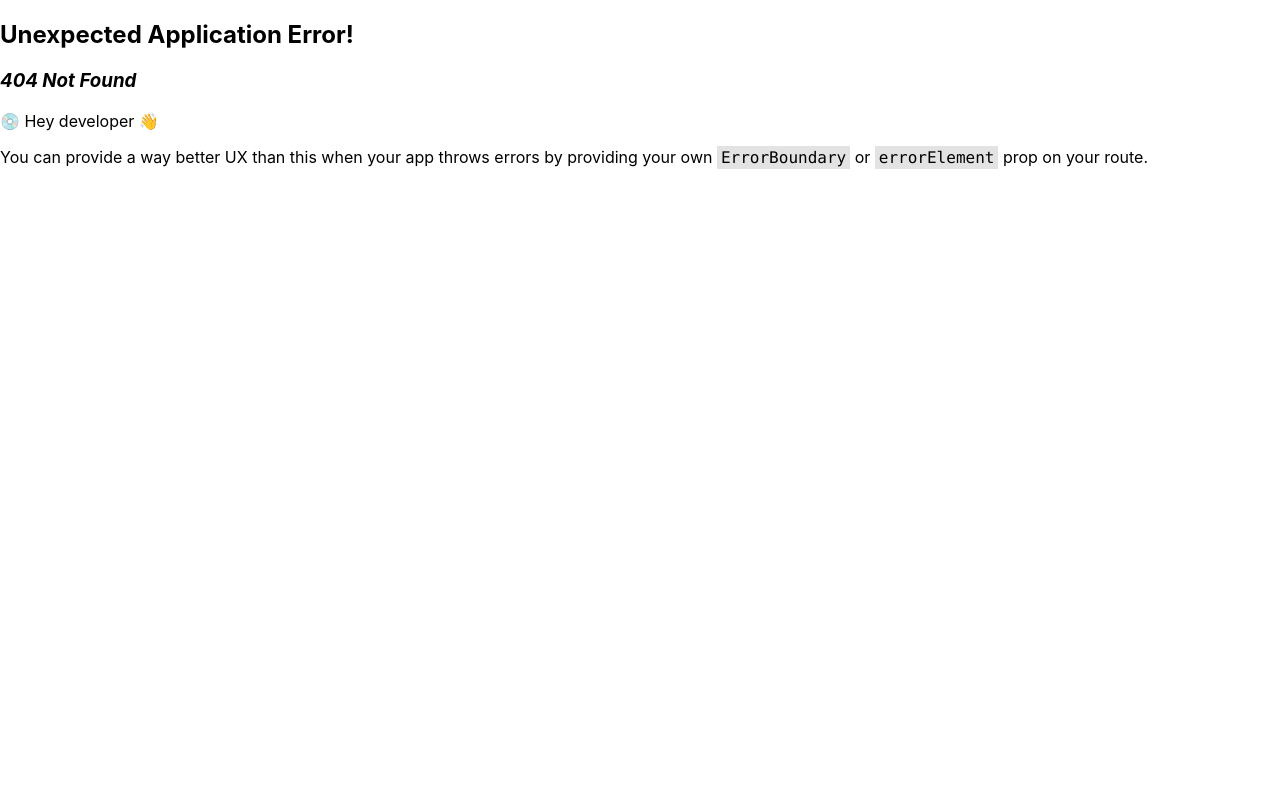
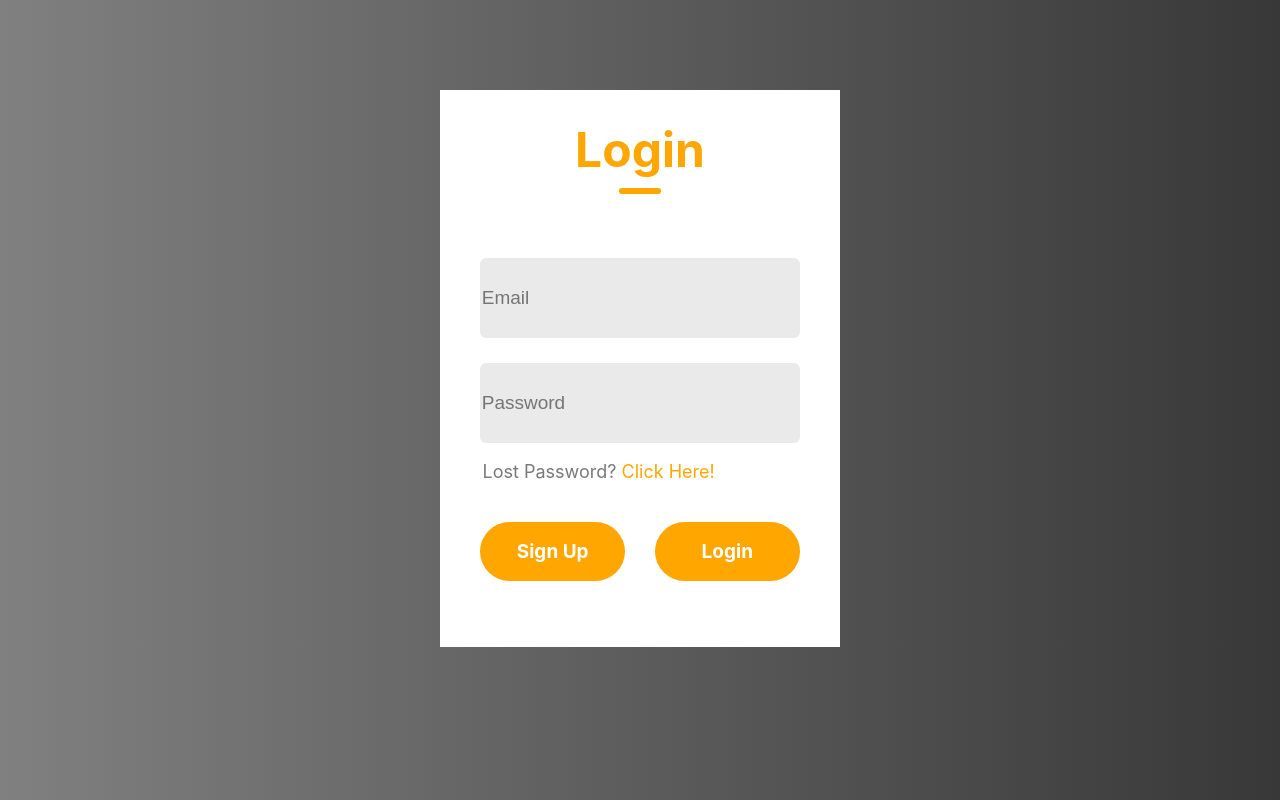
Before and after one commit to Ozzaay/onlineschoolproject, a React (Create React App) app: page /Login in a window 1280 px wide. Before the commit this address had no page. Built offline with nearby package versions, Linux system fonts and the light colour scheme.

Commit message:
Login & signup

```diff
--- a/src/components/links.js
+++ b/src/components/links.js
@@ -8,6 +8,7 @@ function links () {
             <li><Link to="/">app</Link></li>
             <li><Link to="/page1">page1</Link></li>
             <li><Link to="/page2">page2</Link></li>
+            <li><Link to="/Login">Login</Link></li>
         </ul>
         </>
     )
--- a/src/index.css
+++ b/src/index.css
@@ -5,6 +5,7 @@ body {
     sans-serif;
   -webkit-font-smoothing: antialiased;
   -moz-osx-font-smoothing: grayscale;
+  background: linear-gradient(to right, rgb(128, 128, 128), #383838);
 }
 
 code {
--- a/src/navigate.js
+++ b/src/navigate.js
@@ -5,11 +5,13 @@ import React from "react";
 import App from "./App";
 import Page1 from "./pages/page1";
 import Page2 from "./pages/page2";
+import Login from "./pages/Login";
 
 const router = createBrowserRouter ([
     {path: "/", element: <App />},
     {path: "/page1", element: <Page1 />},
     {path: "/page2", element: <Page2 />},
+    {path: "/Login", element: <Login />},
 ]);
 
 export default router;
--- /dev/null
+++ b/src/pages/Login.css
@@ -0,0 +1,103 @@
+/* body{
+  margin: 0;
+  font-family: 'Poppins', sans-serif;
+  height: 227vh;
+  background: linear-gradient(left to right, (138, 138, 138), #383838);
+} */
+
+.container {
+  display: flex;
+  flex-direction: column;
+  margin: auto;
+  margin-top: 7%;
+  width: 31.3%;
+  background: #fff;
+  padding-bottom: 2%;
+}
+
+.header {
+  display: flex;
+  flex-direction: column;
+  align-items: center;
+  gap: 9px;
+  width: 100%;
+  margin-top: 30px;
+}
+
+.text {
+  color: rgb(255, 166, 0);
+  font-size: 48px;
+  font-weight: 700;
+}
+
+.underline{
+  width: 10.4%;
+  height: 6px;
+  background: rgb(255, 166, 0);
+  border-radius: 9px;
+}
+
+.inputs {
+  margin-top: 9.8%;
+  display: flex;
+  flex-direction: column;
+  gap: 25px;
+}
+
+.input {
+  display: flex;
+  align-items: center;
+  margin: auto;
+  width: 80%;
+  height: 80px;
+  background: #eaeaea;
+  border-radius: 6px;
+  text-align: center;
+}
+
+.input img {
+  margin: 0% 6.4%;
+}
+
+.input input {
+  height: 50px;
+  width: 100%;
+  background: transparent;
+  border: none;
+  outline: none;
+  color: #797979;
+  font-size: 19px;
+}
+
+.forgot-password {
+  margin-left: 10.7%;
+  margin-top: 4.6%;
+  color: #797979;
+  font-size: 18px;
+}
+
+.forgot-password span {
+  color: rgb(255, 166, 0);
+  cursor: pointer;
+}
+
+.submit-container {
+  display: flex;
+  gap: 30px;
+  margin: 10% auto;
+}
+
+.submit {
+  display: flex;
+  justify-content: center;
+  align-items: center;
+  margin: auto;
+  width: 11.3vw;
+  height: 59px;
+  color: #fff;
+  background: rgb(255, 166, 0);
+  border-radius: 50px;
+  font-size: 19px;
+  font-weight: 700;
+  cursor: pointer;
+}
--- /dev/null
+++ b/src/pages/Login.js
@@ -0,0 +1,129 @@
+import React, { useState } from "react";
+import './Login.css'
+import { useNavigate } from "react-router-dom";
+
+// import user_icon from '../ass/person.png'
+// import email_icon from '../ass/email.png'
+// import password_icon from '../ass/password.png'
+
+const LoginSignup = () => {
+
+  const navigate = useNavigate();
+
+  const [action, setAction] = useState("Login");
+
+  const [name, setName] = useState("");
+  const [email, setEmail] = useState("");
+  const [password, setPassword] = useState("");
+
+  const handleSubmit = async (event) => {
+    event.preventDefault();
+    const create = await fetch("http://localhost:5000/create", {
+      method: "POST",
+      headers: {
+        "Content-Type": "application/json",
+      },
+      body: JSON.stringify({
+        username: name,
+        email: email,
+        password: password,
+      }),
+    });
+
+    const response = create.json();
+
+    if (response.status === 200)
+    alert("User Created")
+    navigate("/", {state: {name: name}})
+
+  };
+
+  const handleSignin = async (event) => {
+    event.preventDefault();
+
+    const login = await fetch("http://localhost:5000/login", {
+      method: "POST",
+      headers: {
+        "Content-Type": "application/json",
+      },
+      body: JSON.stringify({
+        email: email,
+        password: password,
+      }),
+    });
+
+    const loginResponse = await login.json();
+    try {
+      if (
+        email === loginResponse.rows[0].email &&
+        password === loginResponse.rows[0].password
+      ) {
+        navigate("/", { state: { id: loginResponse.rows[0].id, name: loginResponse.rows[0].username } });
+      } else {
+        alert("Login Failed");
+      }
+    } catch (error) {
+      alert("Login Failed");
+    }
+  };
+
+  const handleNameChange = (event) => {
+    setName(event.target.value);
+  };
+
+  const handleEmailChange = (event) => {
+    event.preventDefault();
+    setEmail(event.target.value);
+  };
+
+  const handlePasswordChange = (event) => {
+    event.preventDefault();
+    setPassword(event.target.value);
+  };
+
+  return (
+    <div className="container">
+      <div className="header">
+        <div className="text">{action}</div>
+        <div className="underline"></div>
+      </div>
+      <div className="inputs">
+        {action === "Login" ? <div></div>:
+        <div className="input">
+          {/* <img src={user_icon} alt="" /> */}
+          <input
+          type="text"
+          placeholder="Name"
+          value={name}
+          onChange={handleNameChange}
+          />
+        </div>}
+        <div className="input">
+          {/* <img src={email_icon} alt="" /> */}
+          <input
+          type="email"
+          placeholder="Email"
+          value={email}
+          onChange={handleEmailChange}
+          />
+        </div>
+        <div className="input">
+          {/* <img src={password_icon} alt="" /> */}
+          <input
+          type="password"
+          placeholder="Password"
+          value={password}
+          onChange={handlePasswordChange}
+          />
+        </div>
+      </div>
+      {action === "Sign Up" ? <div></div>: <div className="forgot-password">Lost Password? <span>Click Here!</span></div>}
+      <div className="submit-container">
+        <div className={action === "Login" ? "submit gray": "submit"} onClick={() => {setAction("Sign Up")}}>Sign Up</div>
+        <div className={action === "Sign Up" ? "submit gray": "submit"} onClick={() => {setAction("Login")}}>Login</div>
+      </div>
+    </div>
+  )
+}
+
+export default LoginSignup
```
